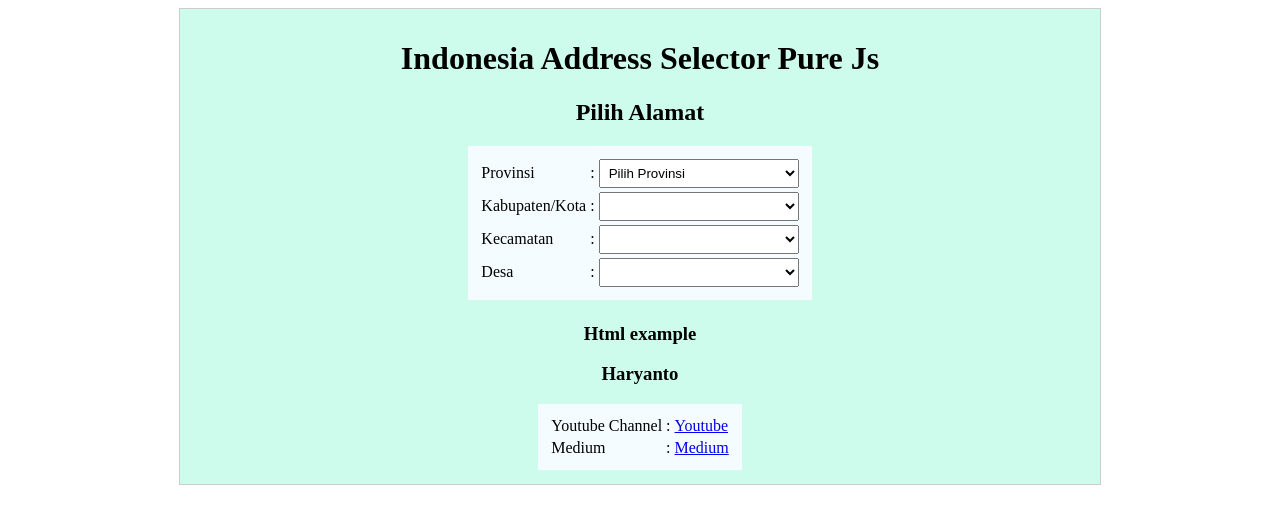
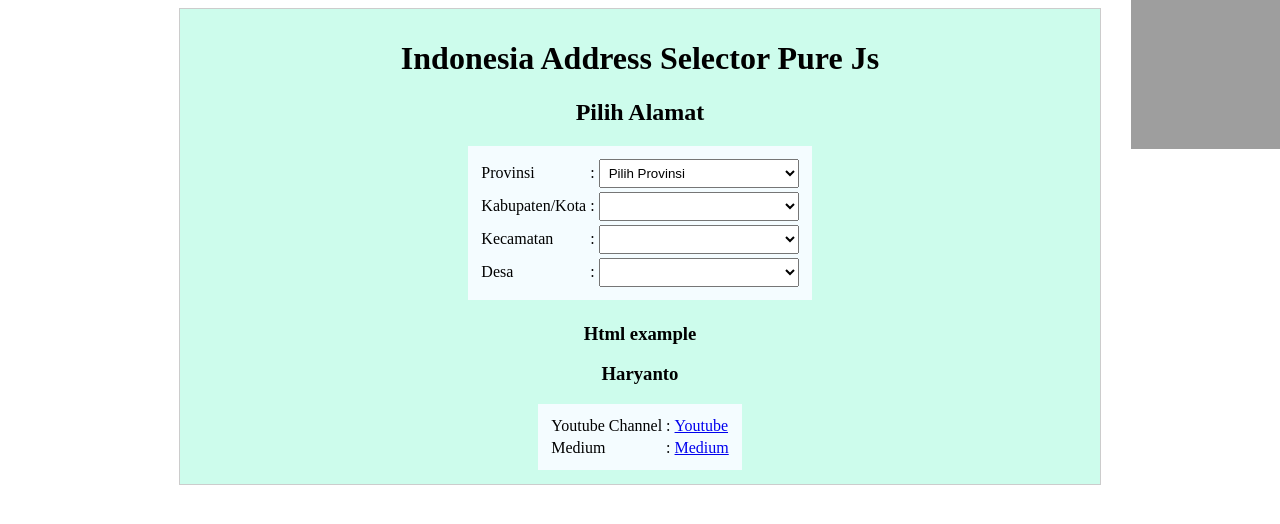
Before and after one commit to nnttoo/indonesiaaddselector, a website: page docs/index.html in a window 1280 px wide. Drawn offline with nearby package versions, Linux system fonts and the light colour scheme; grey boxes are pictures that could not be loaded.

Commit message:
add fork me

```diff
--- a/docs/index.html
+++ b/docs/index.html
@@ -27,6 +27,11 @@
             }
             tr{
                 text-align: left;
+            }
+            .forkgithub{
+                position: fixed;
+                right: 0px;
+                top: 0px;
             }
         </style>
     </head>
@@ -77,6 +82,7 @@
                     </tr>
                 </table>
             </div>
+            <a href="https://github.com/nnttoo/indonesiaaddselector"><img width="149" height="149" src="https://github.blog/wp-content/uploads/2008/12/forkme_right_red_aa0000.png?resize=149%2C149" class="forkgithub" alt="Fork me on GitHub" data-recalc-dims="1"></a>
         </div>
 
 
```
